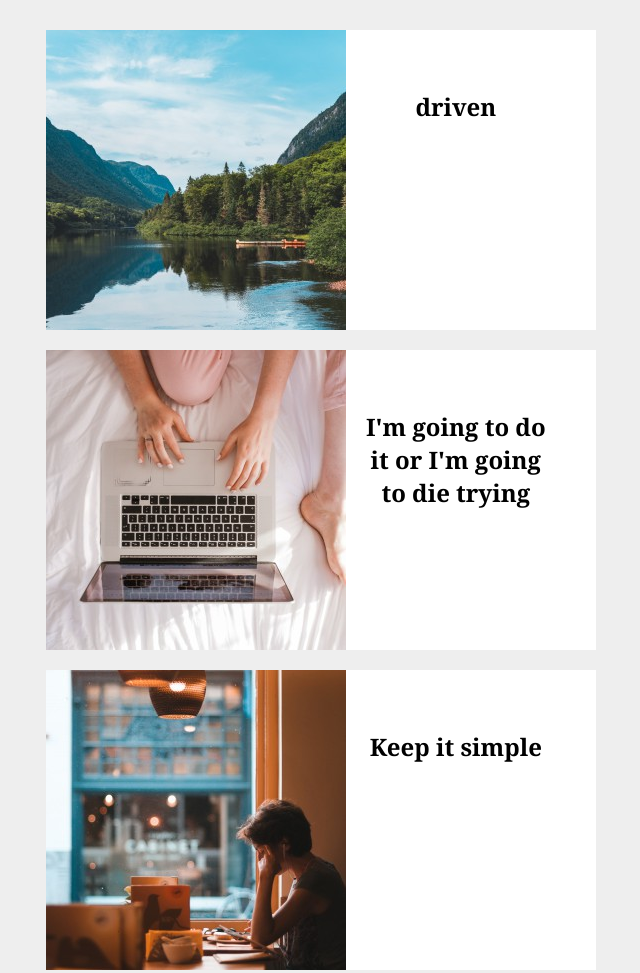
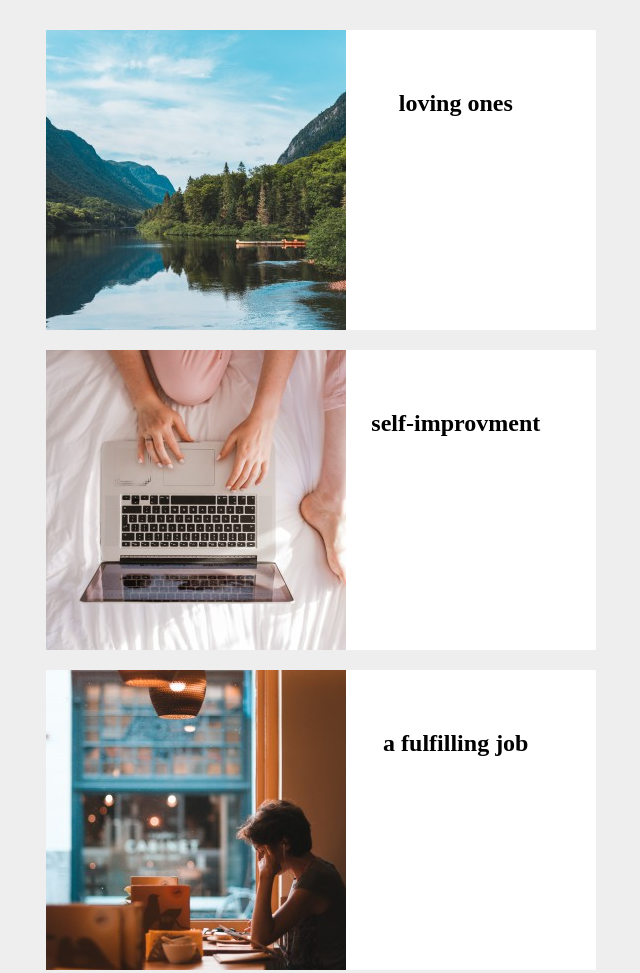
Before and after one commit to Hannnnnna/CSS, a plain HTML site: page mediaquary.html in a window 1280 px wide. Shown: the whole page, without its empty margins (297-937 px from the left). Drawn offline with Linux system fonts and the light colour scheme.

Commit message:
Add files via upload

```diff
--- a/mediaquary.html
+++ b/mediaquary.html
@@ -8,7 +8,7 @@
         margin:0;
         padding:0;
         box-sizing: border-box;
-        font-family:Georgia;
+        font-family: 'Montserrat';
       }
       body{
         background:#eee;
@@ -108,19 +108,19 @@
   <div class="card">
     <img src="lake.jpg">
     <div class="words">
-      <h2>driven</h2>
+      <h2>loving ones</h2>
     </div>
   </div>
   <div class="card">
     <img src="laptop.jpg">
     <div class="words">
-      <h2>I'm going to do it or I'm going to die trying</h2>
+      <h2>self-improvment</h2>
     </div>
   </div>
   <div class="card">
     <img src="study.jpg">
     <div class="words">
-      <h2>Keep it simple</h2>
+      <h2>a fulfilling job</h2>
     </div>
   </div>
 </div>
```
